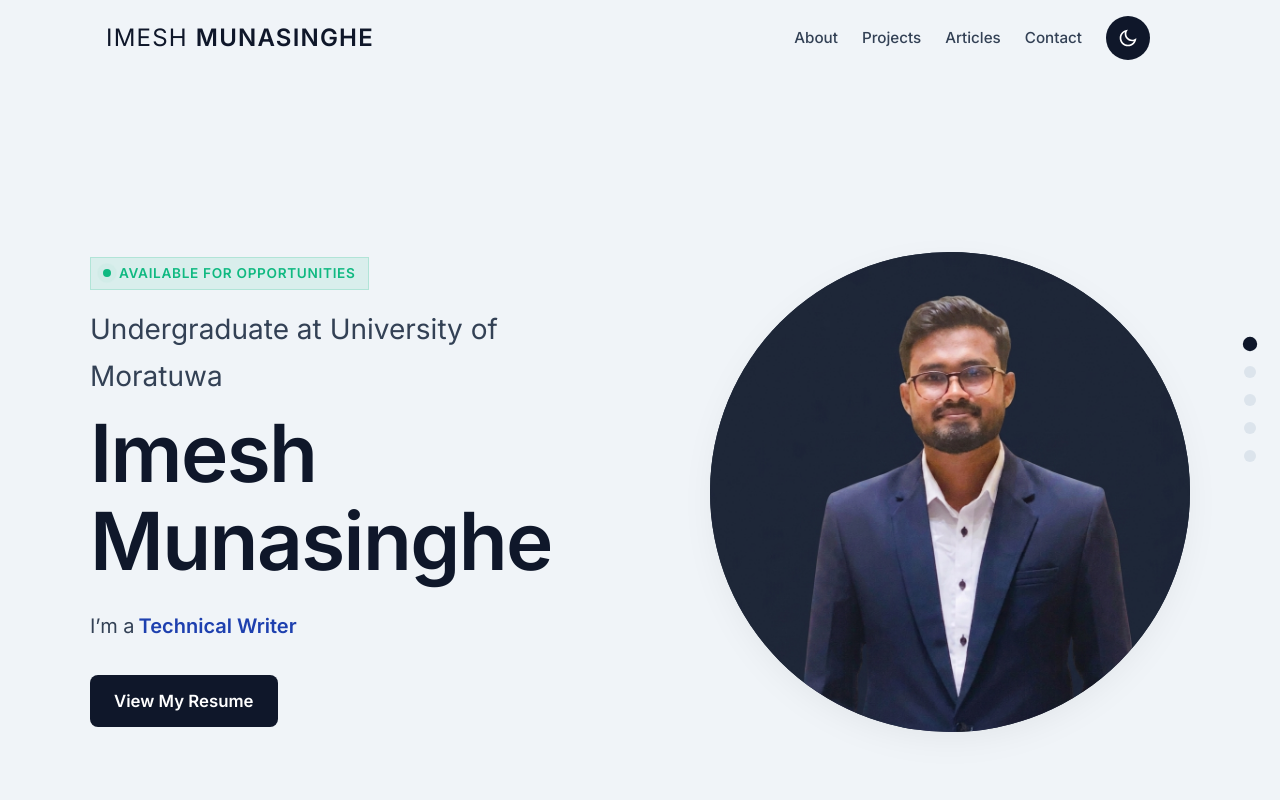
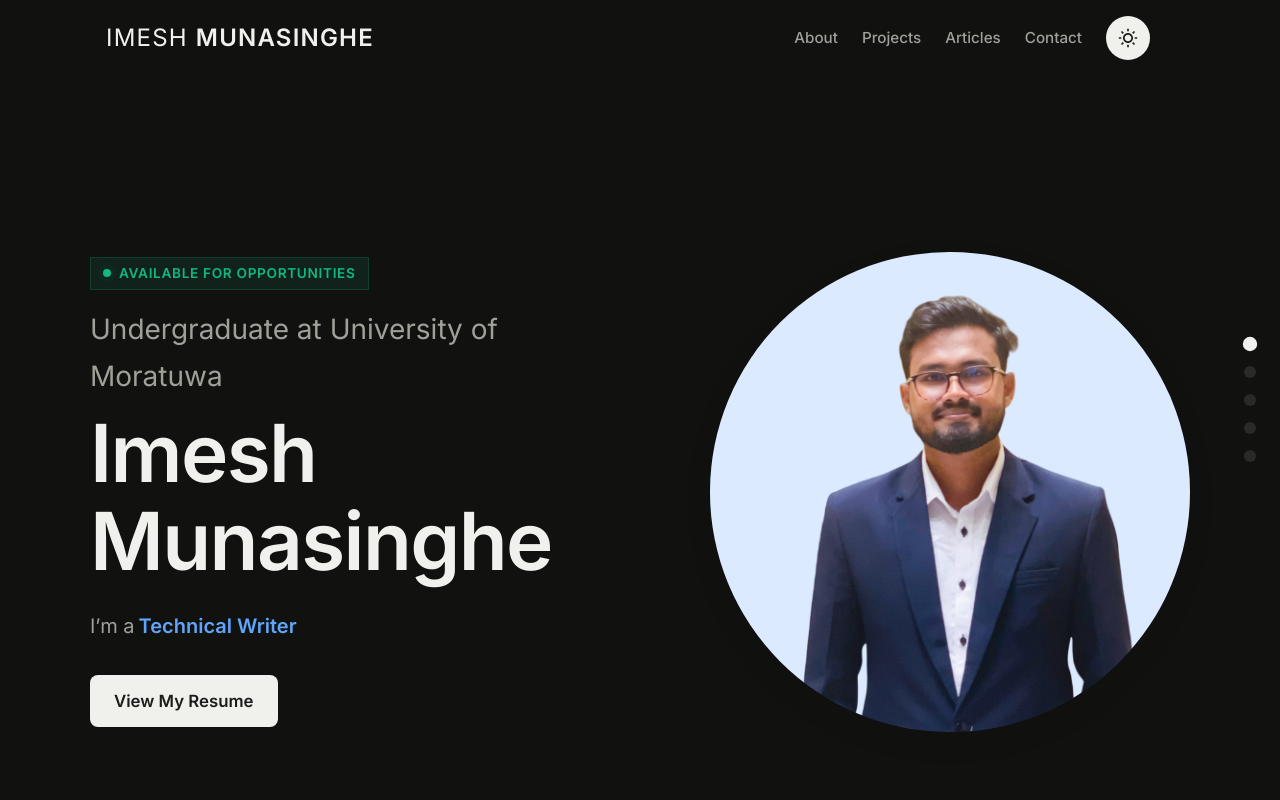
Before and after one commit to ImeshMunasinghe/my-portfolio, a React (Vite) app: page / in a window 1280 px wide. Shown: the top 800 px of the page. Built offline with nearby package versions, Linux system fonts and the light colour scheme.

Commit message:
feat: make dark mode the default theme fallback

```diff
--- a/src/App.tsx
+++ b/src/App.tsx
@@ -43,7 +43,7 @@ function AnimatedRoutes() {
 function App() {
   const [theme, setTheme] = useState<Theme>(() => {
     const stored = localStorage.getItem('theme');
-    return (stored === 'light' || stored === 'dark') ? stored : 'light';
+    return (stored === 'light' || stored === 'dark') ? stored : 'dark';
   });
   const [isLoaded, setIsLoaded] = useState(false);
 
```
